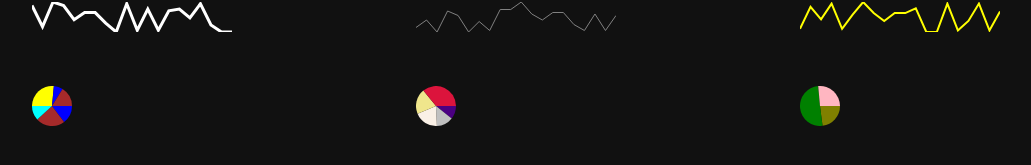
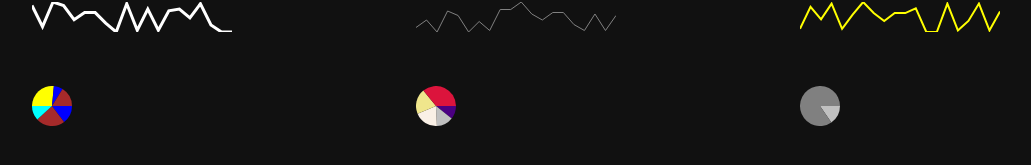
Before and after one commit to mitjafelicijan/sparklines, a plain HTML site: page kitchensink.html in a window 1280 px wide. Shown: the part 481-646 px from the top of the page, without its empty margins (57-1088 px from the left). Drawn offline with Linux system fonts and the light colour scheme.

Commit message:
General cleanup

```diff
--- a/kitchensink.html
+++ b/kitchensink.html
@@ -38,12 +38,14 @@
       <div data-sparkline="true" data-points="20,14,4,3,17,2,8,12,19,11,6,17,5,8,13,12,17,9,1,0" data-width="300" data-height="50" data-gap="15" data-colors="#ffff00"></div>
       <div data-sparkline="true" data-points="4,8,10,3,16,15,0,0,8,18,11,14,14,0,11,14,16,14,15,6" data-width="200" data-height="50"></div>
       <div data-sparkline="true" data-points="10,4,10,15,18,10,12,8,11,4,13,14,6,18,17,12,0,13,14,3" data-width="200" data-height="50"></div>
+
       <div data-sparkline="true" data-points="15,3,17,15,7,11,11,5,0,16,1,13,1,12,13,8,16,4,0,0" data-width="200" data-height="30" data-colors="white" data-stroke-width="3" data-type="line"></div>
       <div data-sparkline="true" data-points="3,8,0,14,11,0,7,1,15,15,20,12,8,13,13,5,1,12,1,11" data-width="200" data-height="30" data-colors="gray" data-stroke-width="1" data-type="line"></div>
       <div data-sparkline="true" data-points="2,16,8,18,2,11,19,12,7,12,12,15,0,0,18,1,7,18,1,13" data-width="200" data-height="30" data-colors="yellow" data-stroke-width="2" data-type="line"></div>
+
       <div data-sparkline="true" data-points="10,16,8,18,5,11" data-width="40" data-height="40" data-colors="blue,brown,aqua,yellow" data-type="pie"></div>
       <div data-sparkline="true" data-points="11,14,20,21,37" data-width="40" data-height="40" data-colors="indigo,silver,linen,khaki,crimson" data-type="pie"></div>
-      <div data-sparkline="true" data-points="20,44,23" data-width="40" data-height="40" data-colors="olive,green,#FFB6C1" data-type="pie"></div>
+      <div data-sparkline="true" data-points="8,44" data-width="40" data-height="40" data-colors="silver,gray" data-type="pie"></div>
     </section>
 
 	  <script src="sparklines.js" defer></script>
```
